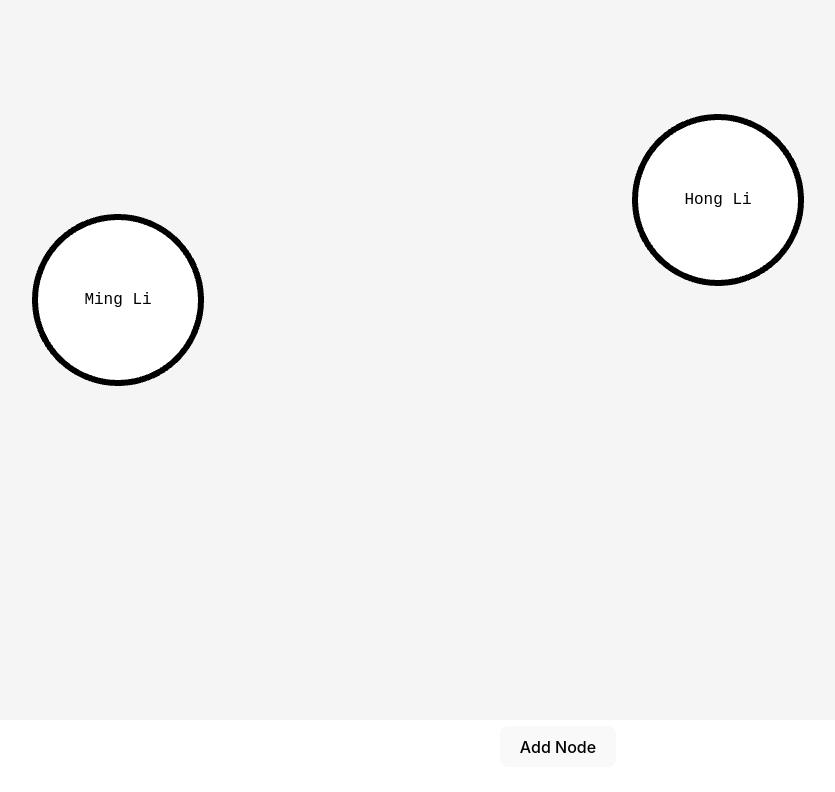
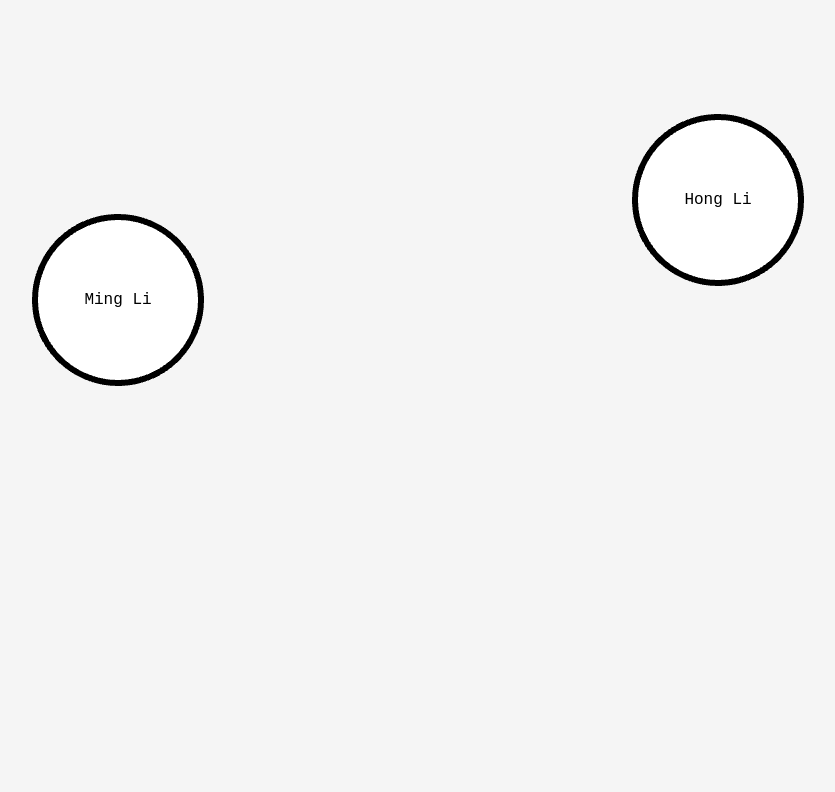
Before and after one commit to BQXBQX/studio-graph-editor-canvas, a website built with Vite: page index.html in a window 1280 px wide. Shown: the whole page, without its empty margins (82-917 px from the left). Built offline with nearby package versions, Linux system fonts and the light colour scheme.

Commit message:
feat ✨: rename update buffer

```diff
--- a/src/main.ts
+++ b/src/main.ts
@@ -4,7 +4,6 @@ import { GraphEditor } from "./utils/graph-editor";
 
 document.querySelector<HTMLDivElement>("#app")!.innerHTML = `
   <canvas id="canvas"></canvas>
-  <button>Add Node</button>
 `;
 
 const canvas = document.getElementById("canvas") as HTMLCanvasElement;
@@ -25,4 +24,3 @@ const defaultNodes: Node<NodeProps>[] = [
 ];
 
 new GraphEditor<NodeProps>(canvas, defaultNodes);
-const button = document.querySelector("button");
--- a/src/style.css
+++ b/src/style.css
@@ -98,5 +98,5 @@ button:focus-visible {
 
 #canvas {
   width: 100%;
-  height: 90%;
+  height: 100%;
 }
--- a/src/utils/circle-node.ts
+++ b/src/utils/circle-node.ts
@@ -12,7 +12,7 @@ export class CircleNode<T> {
   // RxJS subjects to manage updates
   private position$: BehaviorSubject<[number, number]>;
   private offset$: BehaviorSubject<[number, number]> = new BehaviorSubject([
-    100, 100,
+    0, 0,
   ]);
   private radius$: BehaviorSubject<number>;
   private backgroundColor$: BehaviorSubject<[number, number, number, number]>;
@@ -20,6 +20,7 @@ export class CircleNode<T> {
   private borderWidth$: BehaviorSubject<number>;
   private data$: BehaviorSubject<T>;
   private textLabel: TextLabel;
+  // private program: WebGLProgram;
 
   constructor(
     gl: WebGL2RenderingContext,
@@ -53,13 +54,13 @@ export class CircleNode<T> {
     });
 
     this.offset$.subscribe(() => {
-      this.initBuffers(); // Recalculate buffers when offset changes
+      this.updateBuffers(); // Recalculate buffers when offset changes
     });
 
-    this.initBuffers();
+    this.updateBuffers();
   }
 
-  private initBuffers(): void {
+  private updateBuffers(): void {
     const numSegments = 100;
     const angleStep = (2 * Math.PI) / numSegments;
 
--- a/src/utils/graph-editor.ts
+++ b/src/utils/graph-editor.ts
@@ -125,7 +125,6 @@ export class GraphEditor<NodeType> {
   private addDragHandlers(): void {
     // Mouse down event to start dragging
     this.canvas.addEventListener("mousedown", (event) => {
-      console.log("Mouse down");
       this.isDragging = true;
       this.lastMousePosition = [event.clientX, event.clientY];
     });
```
